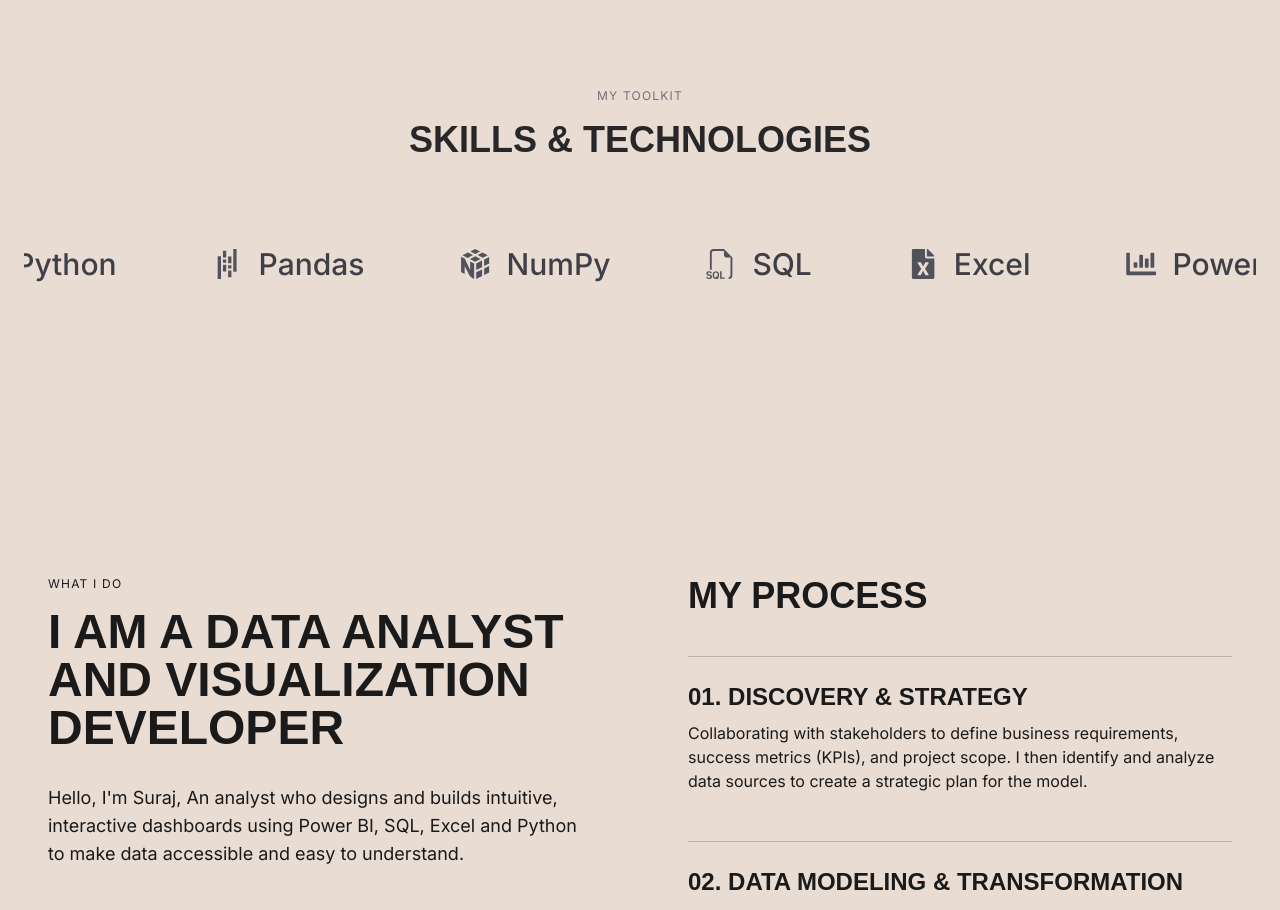
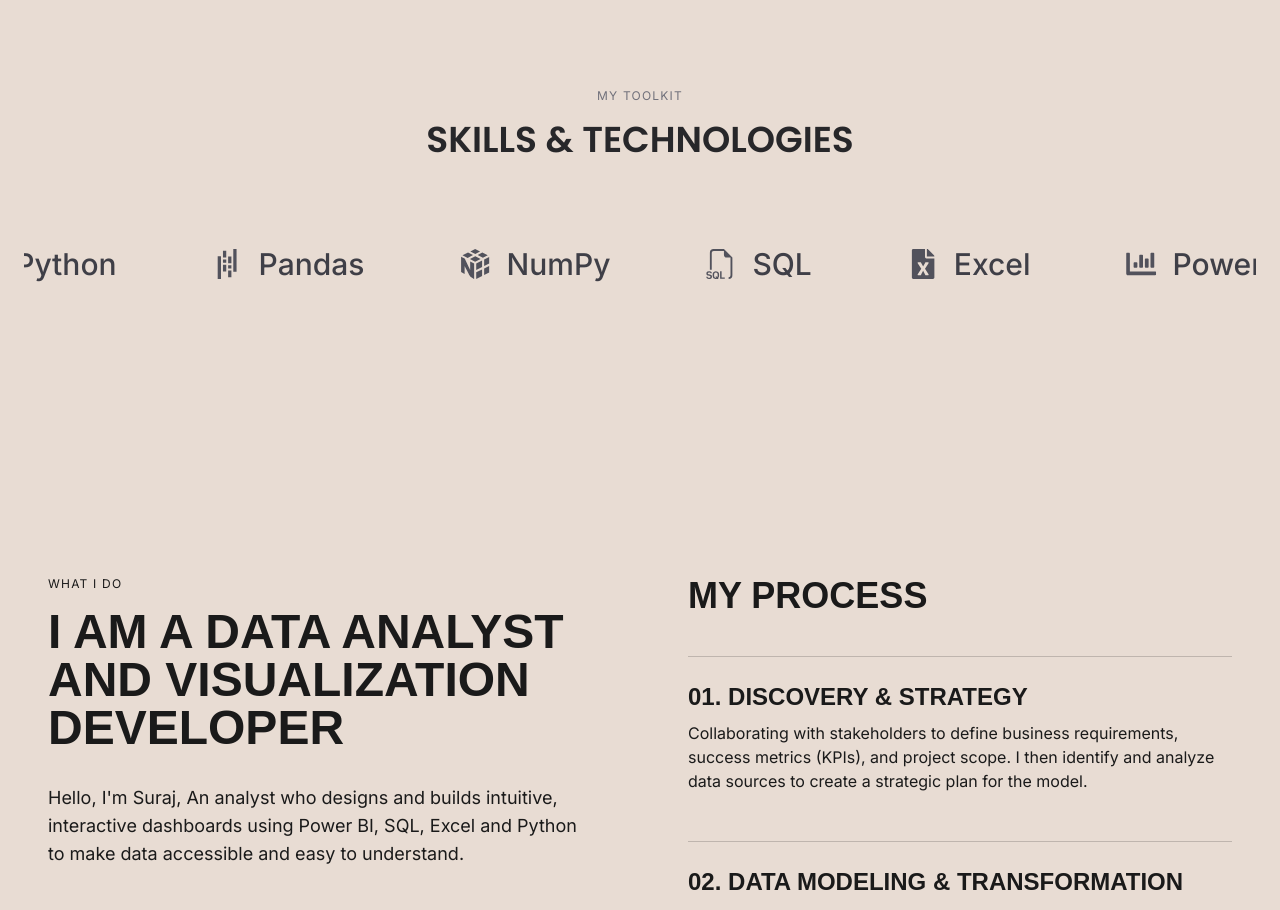
Before and after one commit to surajar36/my-portfolio, a React (Vite) app: page / in a window 1280 px wide. Shown: the part 840-1750 px from the top of the page. Built offline with nearby package versions, Linux system fonts and the light colour scheme; a web font is replaced by a local one.

Commit message:
Font Change for Skills & Technology

```diff
--- a/src/components/skills_logo.jsx
+++ b/src/components/skills_logo.jsx
@@ -44,6 +44,7 @@
 
                 <motion.h2
                     className="text-3xl md:text-4xl font-bold font-clash mb-12 text-zinc-800"
+                    style={{ fontFamily: 'Poppins' }}
                     initial={{ opacity: 0, y: 30 }}
                     whileInView={{ opacity: 1, y: 0 }}
                     transition={{ duration: 0.6, ease: "easeOut", delay: 0.2 }}
```
